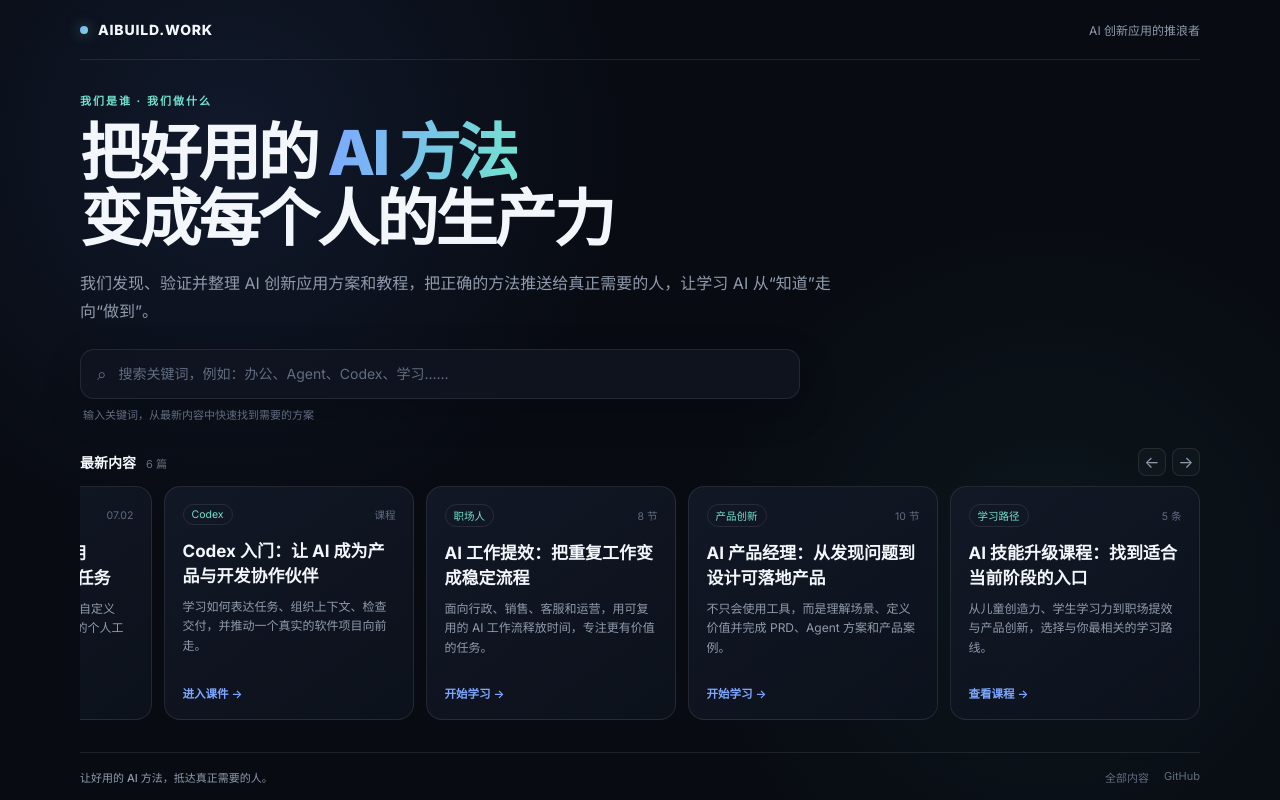
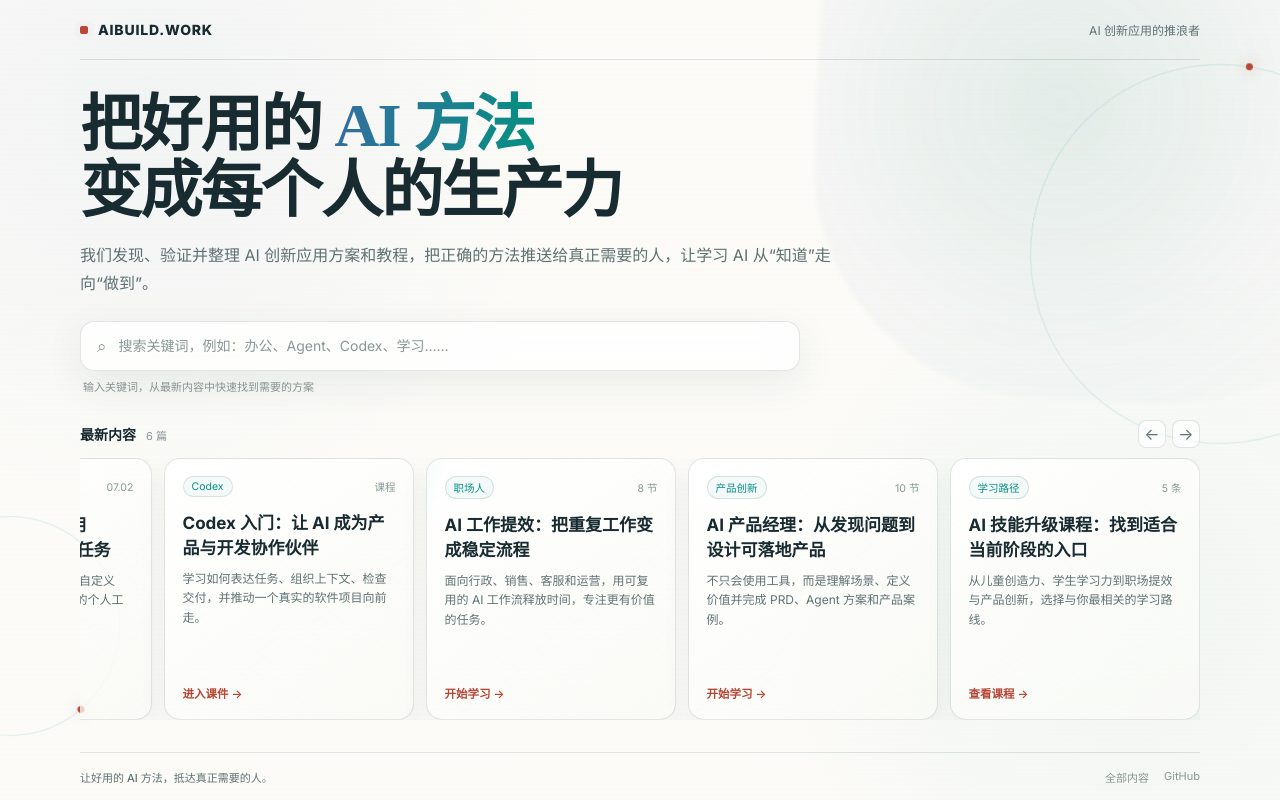
Before and after one commit to keyneszeng/aibuild.work, a plain HTML site: page index.html in a window 1280 px wide. Drawn offline with Linux system fonts and the light colour scheme.

Commit message:
更新首页为白色中国科技风

```diff
--- a/index.html
+++ b/index.html
@@ -9,15 +9,16 @@
     @import url('https://fonts.googleapis.com/css2?family=Inter:wght@400;500;600;700;800&display=swap');
 
     :root {
-      --bg: #080b12;
-      --panel: #101521;
-      --panel-hover: #151c2b;
-      --line: rgba(255,255,255,.09);
-      --text: #f3f6fb;
-      --muted: #909bad;
-      --soft: #626d80;
-      --blue: #7da7ff;
-      --mint: #72e2cf;
+      --bg: #f7f5ee;
+      --panel: rgba(255,255,255,.76);
+      --panel-hover: rgba(247,252,250,.96);
+      --line: rgba(28,61,61,.13);
+      --text: #182b30;
+      --muted: #5f7273;
+      --soft: #899796;
+      --blue: #356da1;
+      --mint: #078f82;
+      --red: #b64635;
       --radius: 16px;
     }
 
@@ -30,12 +31,63 @@
       overflow: hidden;
       color: var(--text);
       background:
-        radial-gradient(circle at 18% 18%, rgba(73,118,213,.13), transparent 32%),
-        radial-gradient(circle at 82% 72%, rgba(54,169,150,.08), transparent 30%),
+        linear-gradient(rgba(255,255,255,.58), rgba(255,255,255,.58)),
+        repeating-linear-gradient(0deg, rgba(36,72,65,.018) 0, rgba(36,72,65,.018) 1px, transparent 1px, transparent 5px),
+        radial-gradient(circle at 12% 14%, rgba(53,109,161,.12), transparent 30%),
+        radial-gradient(circle at 88% 76%, rgba(7,143,130,.11), transparent 28%),
         var(--bg);
       font-family: 'Inter', -apple-system, BlinkMacSystemFont, 'PingFang SC', 'Microsoft YaHei', sans-serif;
       -webkit-font-smoothing: antialiased;
     }
+
+    .visual-layer { position: fixed; inset: 0; overflow: hidden; pointer-events: none; }
+
+    .ink-wash {
+      position: absolute;
+      width: 52vw;
+      height: 52vw;
+      right: -19vw;
+      top: -23vw;
+      border-radius: 43% 57% 61% 39%;
+      background: radial-gradient(circle at 35% 58%, rgba(8,110,102,.10), rgba(53,109,161,.035) 42%, transparent 70%);
+      filter: blur(2px);
+      animation: inkBreathe 9s ease-in-out infinite alternate;
+    }
+
+    .tech-orbit {
+      position: absolute;
+      border: 1px solid rgba(7,143,130,.14);
+      border-radius: 50%;
+    }
+
+    .tech-orbit::before {
+      content: '';
+      position: absolute;
+      width: 7px;
+      height: 7px;
+      top: 50%;
+      left: -4px;
+      border-radius: 50%;
+      background: var(--red);
+      box-shadow: 0 0 14px rgba(182,70,53,.35);
+    }
+
+    .orbit-a { width: 380px; height: 380px; right: -130px; top: 8%; animation: orbitSpin 18s linear infinite; }
+    .orbit-b { width: 220px; height: 220px; left: -100px; bottom: 8%; animation: orbitSpin 14s linear infinite reverse; }
+
+    .data-line {
+      position: absolute;
+      width: 46vw;
+      height: 1px;
+      left: -46vw;
+      top: 58%;
+      background: linear-gradient(90deg, transparent, rgba(7,143,130,.42), transparent);
+      animation: dataSweep 8s ease-in-out infinite;
+    }
+
+    @keyframes inkBreathe { to { transform: translate(-3vw, 2vw) scale(1.08) rotate(4deg); } }
+    @keyframes orbitSpin { to { transform: rotate(360deg); } }
+    @keyframes dataSweep { 50%, 100% { transform: translateX(150vw); } }
 
     a { color: inherit; }
     button, input { font: inherit; }
@@ -46,6 +98,8 @@
       margin: 0 auto;
       display: grid;
       grid-template-rows: 60px minmax(0, 1fr) 48px;
+      position: relative;
+      z-index: 1;
     }
 
     header {
@@ -68,10 +122,13 @@
     .brand-dot {
       width: 8px;
       height: 8px;
-      border-radius: 50%;
-      background: linear-gradient(135deg, var(--blue), var(--mint));
-      box-shadow: 0 0 14px rgba(114,226,207,.5);
+      border-radius: 2px;
+      background: var(--red);
+      box-shadow: 0 0 0 3px rgba(182,70,53,.09);
+      animation: sealPulse 3s ease-in-out infinite;
     }
+
+    @keyframes sealPulse { 50% { box-shadow: 0 0 0 6px rgba(182,70,53,0); } }
 
     .identity {
       color: var(--muted);
@@ -89,29 +146,25 @@
 
     .intro { max-width: 850px; }
 
-    .eyebrow {
-      margin-bottom: 12px;
-      color: var(--mint);
-      font-size: 11px;
-      font-weight: 700;
-      letter-spacing: 2px;
-      text-transform: uppercase;
-    }
-
     h1 {
       max-width: 820px;
       font-size: clamp(32px, 5.4vw, 62px);
       line-height: 1.07;
-      letter-spacing: -2.8px;
-      font-weight: 800;
+      letter-spacing: -1.8px;
+      font-family: 'Songti SC', 'STSong', 'Noto Serif SC', serif;
+      font-weight: 900;
     }
 
     h1 span {
       color: transparent;
-      background: linear-gradient(100deg, var(--blue), var(--mint));
+      background: linear-gradient(100deg, var(--blue), var(--mint), var(--blue));
+      background-size: 200% 100%;
       background-clip: text;
       -webkit-background-clip: text;
+      animation: textFlow 5s ease-in-out infinite;
     }
+
+    @keyframes textFlow { 50% { background-position: 100% 0; } }
 
     .intro p {
       max-width: 760px;
@@ -131,14 +184,15 @@
       padding: 0 16px;
       border: 1px solid var(--line);
       border-radius: 14px;
-      background: rgba(16,21,33,.82);
-      box-shadow: 0 12px 36px rgba(0,0,0,.22);
+      background: rgba(255,255,255,.76);
+      box-shadow: 0 12px 38px rgba(39,72,67,.08);
+      backdrop-filter: blur(14px);
       transition: border-color .2s, box-shadow .2s;
     }
 
     .search-box:focus-within {
-      border-color: rgba(125,167,255,.65);
-      box-shadow: 0 12px 42px rgba(0,0,0,.3), 0 0 0 3px rgba(125,167,255,.08);
+      border-color: rgba(7,143,130,.52);
+      box-shadow: 0 14px 42px rgba(39,72,67,.1), 0 0 0 3px rgba(7,143,130,.08);
     }
 
     .search-icon { color: var(--soft); font-size: 17px; }
@@ -192,15 +246,15 @@
       border: 1px solid var(--line);
       border-radius: 8px;
       color: var(--muted);
-      background: rgba(255,255,255,.025);
+      background: rgba(255,255,255,.68);
       cursor: pointer;
       transition: color .2s, border-color .2s, background .2s;
     }
 
     .slider-btn:hover, .slider-btn:focus-visible {
       color: var(--text);
-      border-color: rgba(125,167,255,.45);
-      background: rgba(125,167,255,.08);
+      border-color: rgba(7,143,130,.42);
+      background: rgba(7,143,130,.07);
       outline: 0;
     }
 
@@ -226,16 +280,33 @@
       padding: clamp(16px, 2.2vh, 22px);
       border: 1px solid var(--line);
       border-radius: var(--radius);
-      background: linear-gradient(145deg, rgba(19,25,39,.95), rgba(13,18,28,.9));
+      background: linear-gradient(145deg, rgba(255,255,255,.92), rgba(249,250,245,.76));
+      box-shadow: 0 10px 30px rgba(39,72,67,.055);
       text-decoration: none;
       scroll-snap-align: start;
       transition: transform .2s, border-color .2s, background .2s;
+      position: relative;
+      overflow: hidden;
     }
+
+    .content-card::before {
+      content: '';
+      position: absolute;
+      inset: 0 auto 0 -45%;
+      width: 32%;
+      background: linear-gradient(90deg, transparent, rgba(7,143,130,.06), transparent);
+      transform: skewX(-14deg);
+      animation: cardScan 7s ease-in-out infinite;
+    }
+
+    .content-card:nth-child(2n)::before { animation-delay: -2.5s; }
+    .content-card:nth-child(3n)::before { animation-delay: -4.5s; }
+    @keyframes cardScan { 45%, 100% { left: 125%; } }
 
     .content-card:hover,
     .content-card:focus-visible {
       transform: translateY(-3px);
-      border-color: rgba(125,167,255,.45);
+      border-color: rgba(7,143,130,.38);
       background: var(--panel-hover);
       outline: 0;
     }
@@ -257,6 +328,7 @@
       border: 1px solid var(--line);
       border-radius: 999px;
       color: var(--mint);
+      background: rgba(7,143,130,.045);
     }
 
     .content-card h3 {
@@ -279,7 +351,7 @@
     .read-more {
       margin-top: auto;
       padding-top: 14px;
-      color: var(--blue);
+      color: var(--red);
       font-size: 11.5px;
       font-weight: 600;
     }
@@ -326,7 +398,6 @@
     @media (max-height: 680px) {
       .shell { grid-template-rows: 48px minmax(0, 1fr) 38px; }
       main { gap: 12px; padding: 12px 0; }
-      .eyebrow { margin-bottom: 7px; }
       h1 { font-size: clamp(29px, 5vw, 48px); }
       .intro p { margin-top: 8px; line-height: 1.55; }
       .search-box { height: 43px; }
@@ -336,11 +407,17 @@
     }
 
     @media (prefers-reduced-motion: reduce) {
-      *, *::before, *::after { scroll-behavior: auto !important; transition: none !important; }
+      *, *::before, *::after { scroll-behavior: auto !important; transition: none !important; animation: none !important; }
     }
   </style>
 </head>
 <body>
+  <div class="visual-layer" aria-hidden="true">
+    <span class="ink-wash"></span>
+    <span class="tech-orbit orbit-a"></span>
+    <span class="tech-orbit orbit-b"></span>
+    <span class="data-line"></span>
+  </div>
   <div class="shell">
     <header>
       <a class="brand" href="/" aria-label="aibuild.work 首页"><span class="brand-dot"></span>AIBUILD.WORK</a>
@@ -349,7 +426,6 @@
 
     <main>
       <section class="intro" aria-labelledby="intro-title">
-        <div class="eyebrow">我们是谁 · 我们做什么</div>
         <h1 id="intro-title">把好用的 <span>AI 方法</span><br>变成每个人的生产力</h1>
         <p>我们发现、验证并整理 AI 创新应用方案和教程，把正确的方法推送给真正需要的人，让学习 AI 从“知道”走向“做到”。</p>
       </section>
```
